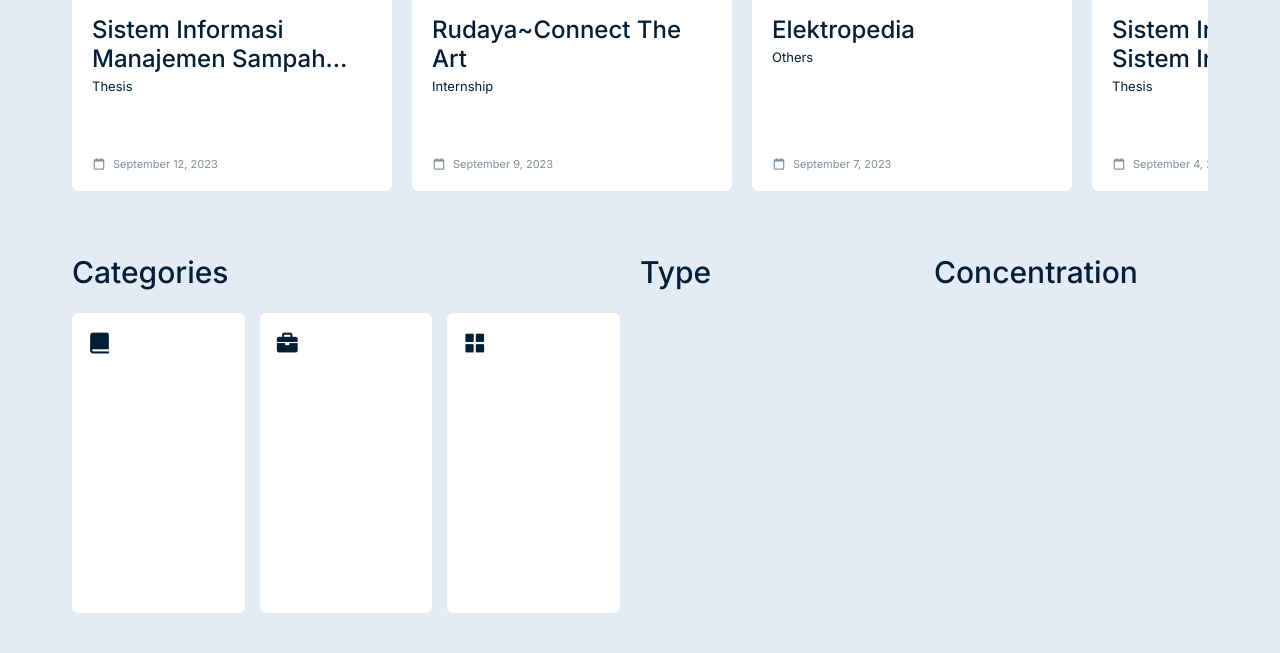
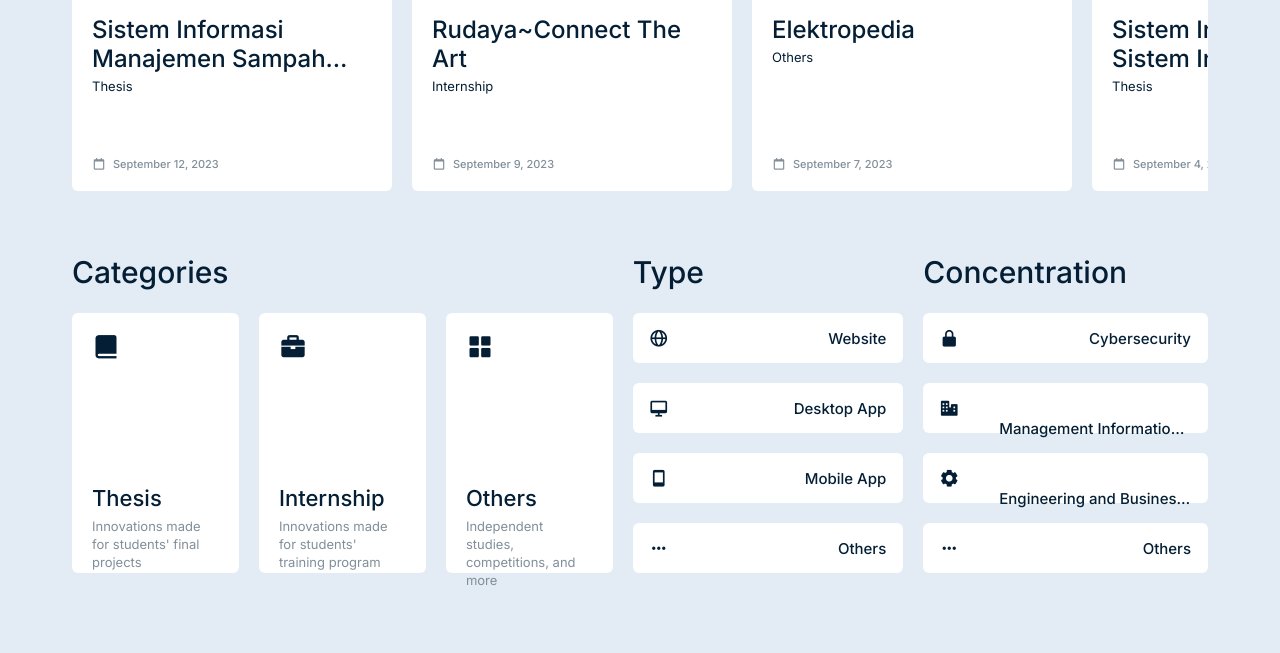
Before and after one commit to vedasuputra/innosys, a PHP site: page /home.html in a window 1280 px wide. Shown: the part 995-1648 px from the top of the page. After the commit the page ends 1580 px from the top, so only its background shows below. Run offline with PHP 8.4, Linux system fonts and the light colour scheme; some libraries are stand-ins or nearby versions.

Commit message:
added CSS for type and concentrations part

```diff
--- a/general.css
+++ b/general.css
@@ -8,6 +8,7 @@ body {
   background: #e3ebf4;
   color: #041f35;
   font-family: "Inter", sans-serif;
+  font-weight: 500;
   margin: auto;
   font-size: 15px;
   line-height: 1.4;
@@ -255,28 +256,74 @@ a:hover {
 .category-container {
   display: grid;
   grid-template-columns: 1fr 1fr 1fr;
-  gap: 15px;
+  gap: 20px;
 }
 
 .category-container > div {
   background: #fff;
-  padding-top: 18px;
-  padding-left: 15px;
-  padding-right: 15px;
+  padding-top: 20px;
+  padding-left: 20px;
+  padding-right: 20px;
   border-radius: 6px;
-  height: 300px;
+  height: 260px;
+  display: flex;
+  flex-direction: column;
+  align-content: space-between;
+  gap: 43%;
+}
+
+.category-container > div:hover, .type-container > div:hover {
+  cursor: pointer;
 }
 
 .category-details > h2 {
   font-weight: 500;
   font-size: 22px;
-}
-
-.category-details {
-  position: absolute;
-  top: 0px;
+  margin-bottom: 3px;
 }
 
 .category-icon {
-  font-size: 25px;
+  font-size: 28px;
 }
+
+.category-desc {
+  font-family: "Inter", sans-serif;
+  font-weight: normal;
+  font-size: 13px;
+  letter-spacing: 0px;
+  line-height: 1.4;
+  color: #818f9a;
+}
+
+.type-container {
+  display: flex;
+  flex-direction: column;
+  align-content: space-between;
+  gap: 20px;
+}
+
+.type-container > div {
+  background: #fff;
+  padding-top: 15px;
+  padding-left: 16px;
+  padding-right: 17px;
+  padding-bottom: 16px;
+  border-radius: 6px;
+  height: 50px;
+}
+
+.type-name {
+  text-align: right;
+  float: right;
+  line-height: 1.4;
+  padding-left: 60px;
+  overflow: hidden;
+  max-width: 26ch;
+  white-space: nowrap;
+  text-overflow: ellipsis;
+}
+
+.type-icon {
+  font-size: 20px;
+  float: left;
+}
--- a/home.html
+++ b/home.html
@@ -172,30 +172,86 @@
                 <div>
                     <h1 class="section-title">Categories</h1>
                     <div class="category-container">
-                        <div>
+                        <div onclick="javascript:location.href='#'">
                             <i class='category-icon bx bxs-book-alt'></i>
                             <div class="category-details">
                                 <h2>Thesis</h2>
+                                <div class="category-desc">Innovations made for students' final projects</div>
                             </div>
                         </div>
-                        <div>
+                        <div onclick="javascript:location.href='#'">
                             <i class='category-icon bx bxs-briefcase'></i>
                             <div class="category-details">
                                 <h2>Internship</h2>
-                            </div></div>
-                        <div>
+                                <div class="category-desc">Innovations made for students' training program</div>
+                            </div>
+                        </div>
+                        <div onclick="javascript:location.href='#'">
                             <i class='category-icon bx bxs-grid-alt'></i>
                             <div class="category-details">
                                 <h2>Others</h2>
+                                <div class="category-desc">Independent studies, competitions, and more</div>
                             </div>
                         </div>
                     </div>
                 </div>
                 <div>
                     <h1 class="section-title">Type</h1>
+                    <div class="type-container">
+                        <div onclick="javascript:location.href='#'">
+                            <i class='type-icon bx bx-globe'></i>
+                            <div class="type-name">
+                                Website
+                            </div>
+                        </div>
+                        <div onclick="javascript:location.href='#'">
+                            <i class='type-icon bx bx-desktop'></i>
+                            <div class="type-name">
+                                Desktop App
+                            </div>
+                        </div>
+                        <div onclick="javascript:location.href='#'">
+                            <i class='type-icon bx bx-mobile'></i>
+                            <div class="type-name">
+                                Mobile App
+                            </div>
+                        </div>
+                        <div onclick="javascript:location.href='#'">
+                            <i class='type-icon bx bx-dots-horizontal-rounded'></i>
+                            <div class="type-name">
+                                Others
+                            </div>
+                        </div>
+                    </div>
                 </div>
                 <div>
                     <h1 class="section-title">Concentration</h1>
+                    <div class="type-container">
+                        <div onclick="javascript:location.href='#'">
+                            <i class='type-icon bx bxs-lock-alt'></i>
+                            <div class="type-name">
+                                Cybersecurity
+                            </div>
+                        </div>
+                        <div onclick="javascript:location.href='#'">
+                            <i class='type-icon bx bxs-business'></i>
+                            <div class="type-name">
+                                Management Information System
+                            </div>
+                        </div>
+                        <div onclick="javascript:location.href='#'">
+                            <i class='type-icon bx bxs-cog'></i>
+                            <div class="type-name">
+                                Engineering and Business Intelligence
+                            </div>
+                        </div>
+                        <div onclick="javascript:location.href='#'">
+                            <i class='type-icon bx bx-dots-horizontal-rounded'></i>
+                            <div class="type-name">
+                                Others
+                            </div>
+                        </div>
+                    </div>
                 </div>
             </div>
         </div>
```
